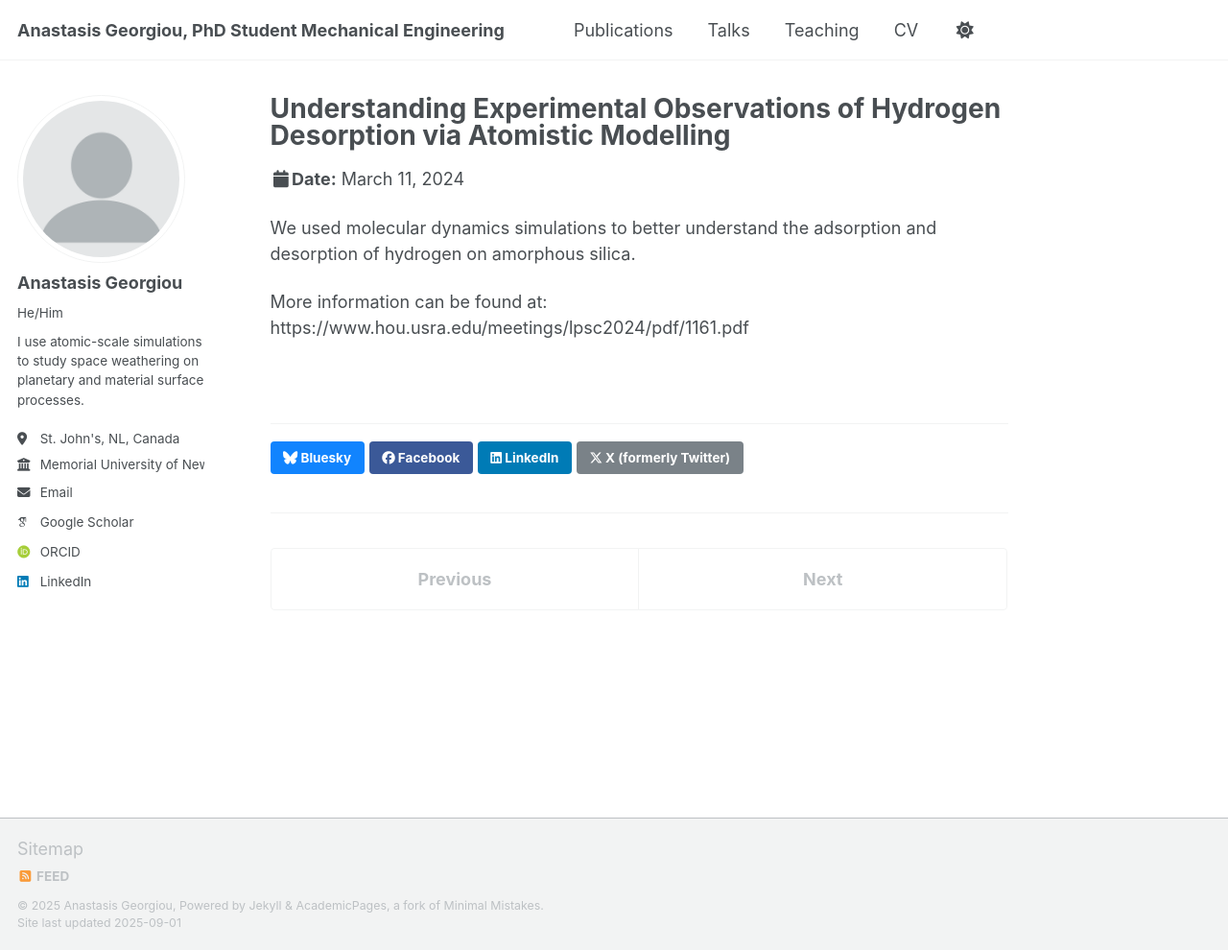
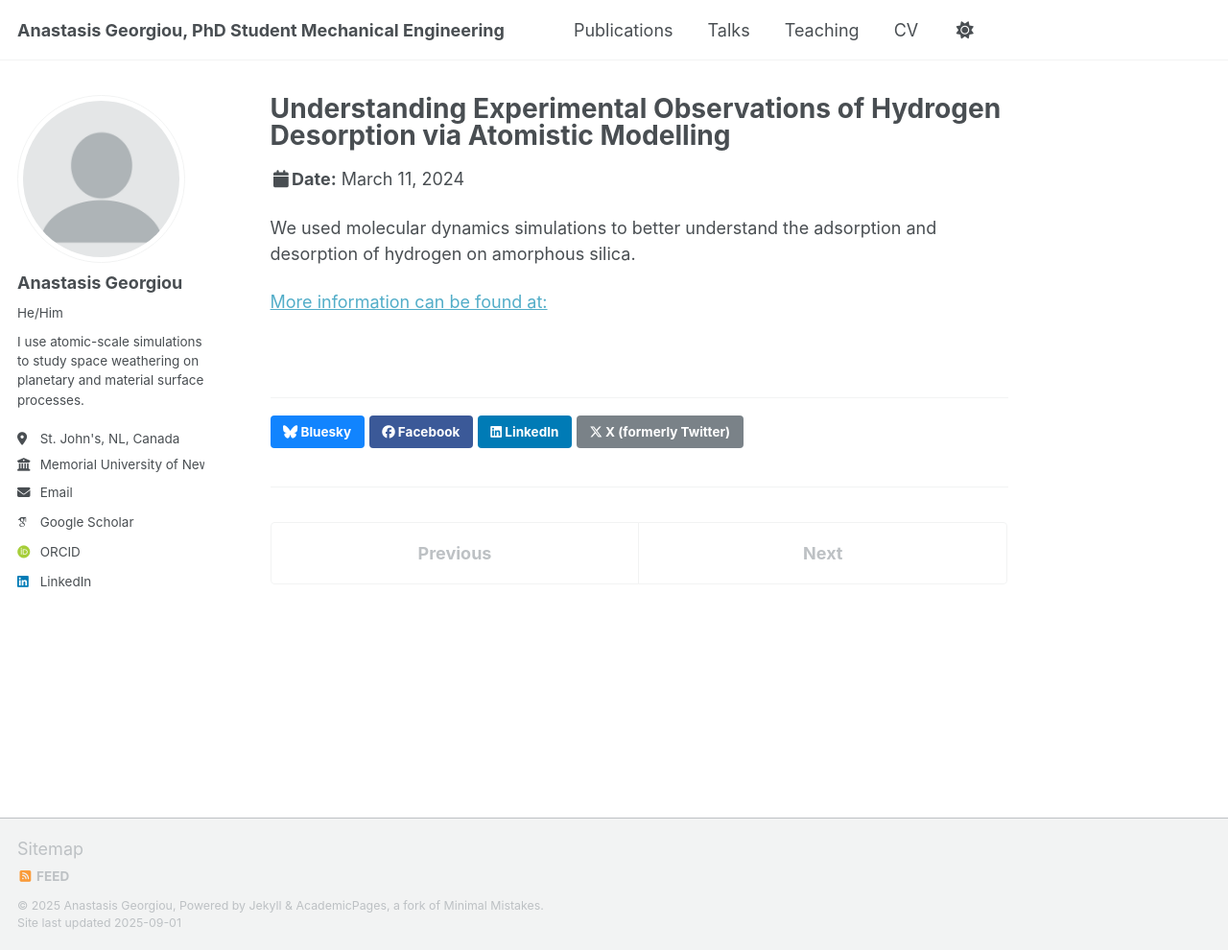
Before and after one commit to a-georgiou19/apgeorgiou.github.io, a Jekyll site: the page built from _talks/2024-03-11-talk-1.md, in a window 1280 px wide and 990 px high. Shown: the whole window at 96% size. Built offline with Jekyll 4.4.1, drawn with Linux system fonts in a browser that asks for light colours; some web fonts are replaced; a script that is not in the unit is left out; some of the changed lines change nothing that is shown.

Commit message:
2024-03-11-talk-1.md

```diff
--- a/_talks/2024-03-11-talk-1.md
+++ b/_talks/2024-03-11-talk-1.md
@@ -12,4 +12,4 @@ location: "The Woodlands, Texas/Virtual"
 
 We used molecular dynamics simulations to better understand the adsorption and desorption of hydrogen on amorphous silica.
 
-More information can be found at: https://www.hou.usra.edu/meetings/lpsc2024/pdf/1161.pdf
+[More information can be found at:]([http://exampleurl.com](https://www.hou.usra.edu/meetings/lpsc2024/pdf/1161.pdf))
```
